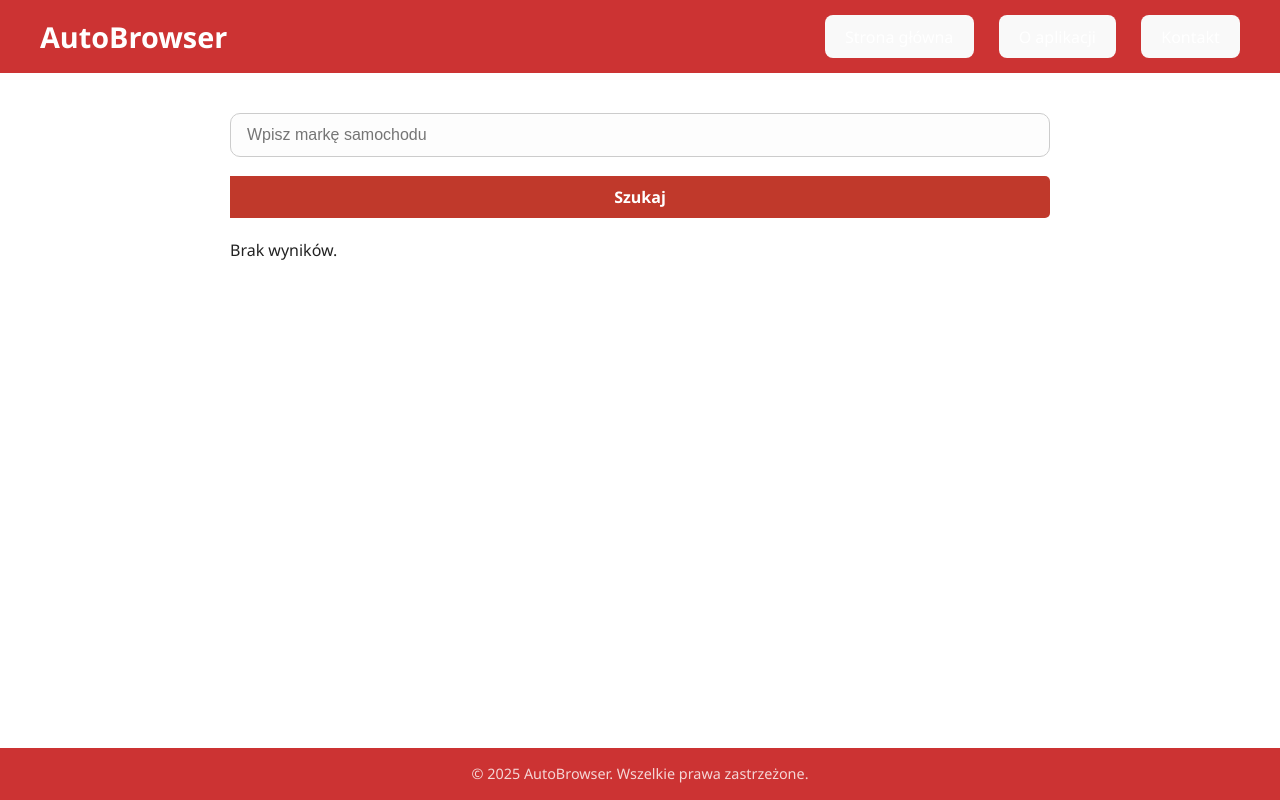
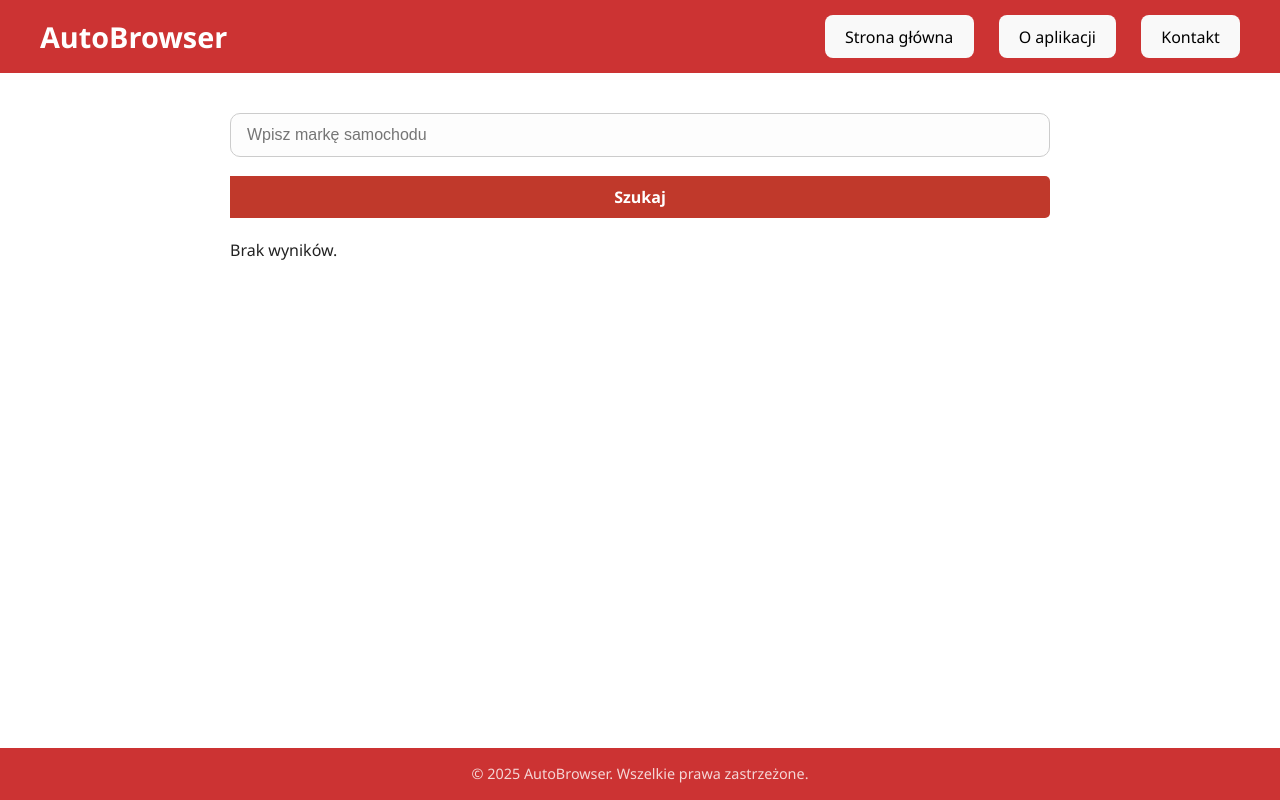
Before and after one commit to zarembixx/projekt, a React (Vite) app in the folder projekt/: page / in a window 1280 px wide. Built offline with nearby package versions, Linux system fonts and the light colour scheme.

Commit message:
Update Contact.module.css

```diff
--- a/projekt/src/styles/Contact.module.css
+++ b/projekt/src/styles/Contact.module.css
@@ -33,7 +33,6 @@ textarea {
     font-size: 1rem;
     color: #333;
     background-color: #fdfdfd;
-    /* jasne tło */
     transition: border-color 0.3s ease, box-shadow 0.3s ease;
 }
 
@@ -49,7 +48,7 @@ textarea {
     min-height: 120px;
 }
 
-button {
+.button {
     background-color: #e53935;
     color: white;
     border: none;
@@ -61,7 +60,7 @@ button {
     transition: background-color 0.3s ease, transform 0.2s ease;
 }
 
-button:hover {
+.button:hover {
     background-color: #c62828;
     transform: scale(1.03);
 }
```
